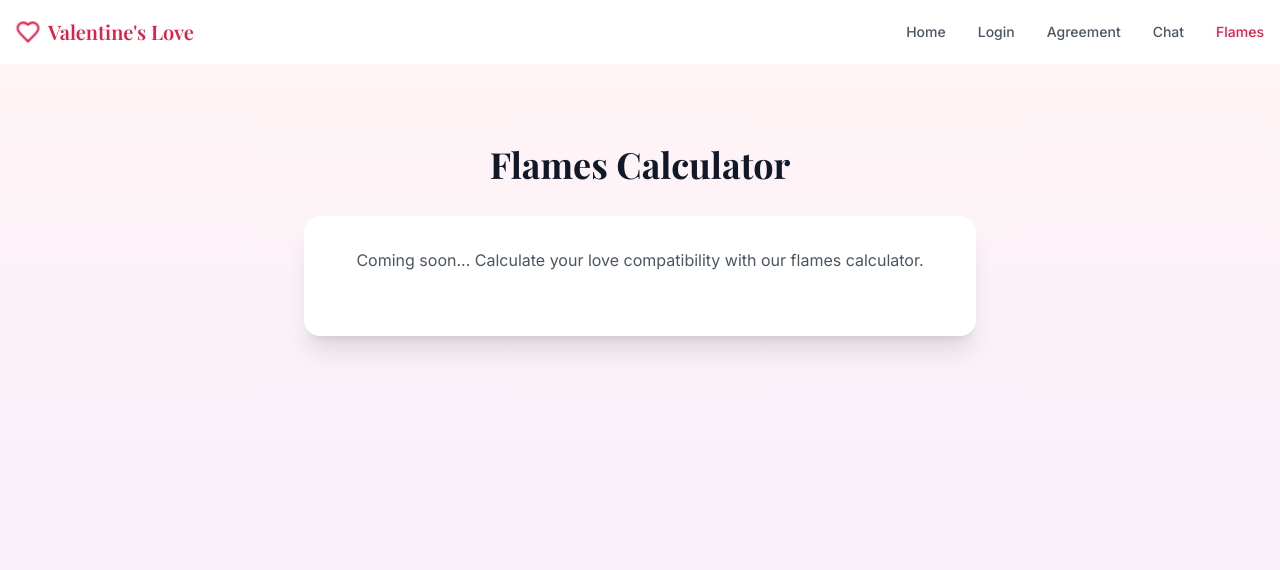
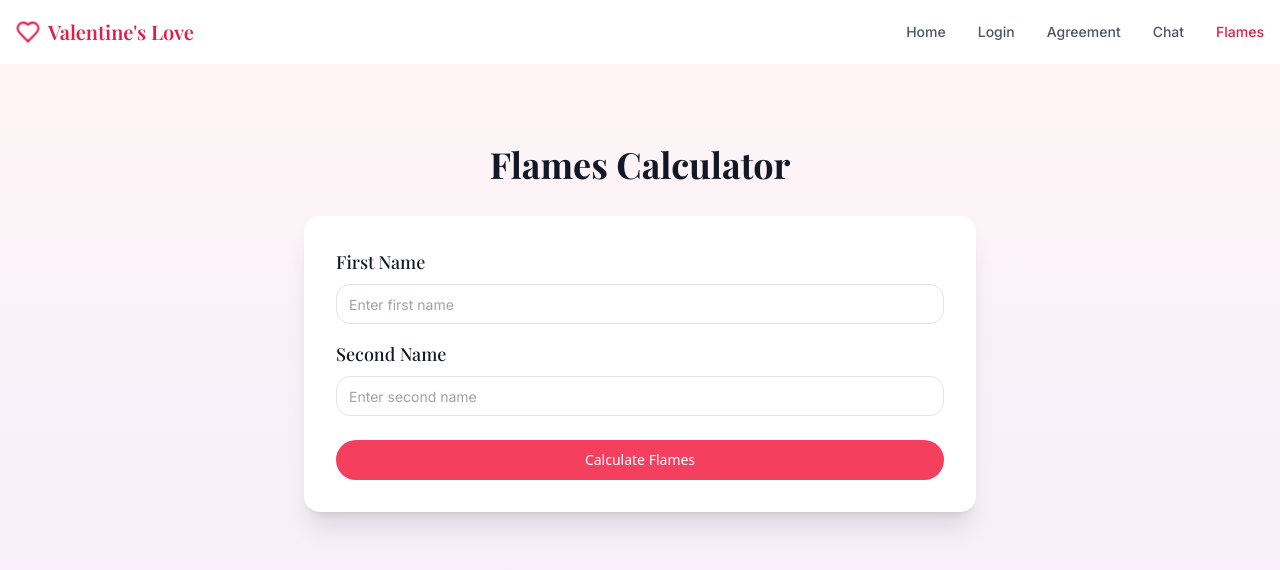
Before and after one commit to unaisshemim/loveflame-connection, a React (Vite) app: page /flames in a window 1280 px wide. Shown: the top 570 px of the page. Built offline with nearby package versions, Linux system fonts and the light colour scheme.

Commit message:
Add flames calculator inputs
Adds two input boxes to the flames page for user to input names and view their flames status with animations.

```diff
--- a/src/pages/Flames.tsx
+++ b/src/pages/Flames.tsx
@@ -1,15 +1,146 @@
+
+import { useState } from "react";
+import { Input } from "@/components/ui/input";
+import { Button } from "@/components/ui/button";
+import { Heart, Flame, UserHeart, Users, HeartCrack, Star } from "lucide-react";
+import { toast } from "sonner";
+
+type FlamesResult = "Friends" | "Lovers" | "Affectionate" | "Marriage" | "Enemies" | "Siblings" | null;
 
 const Flames = () => {
+  const [name1, setName1] = useState("");
+  const [name2, setName2] = useState("");
+  const [result, setResult] = useState<FlamesResult>(null);
+  const [isCalculating, setIsCalculating] = useState(false);
+
+  const calculateFlames = (name1: string, name2: string): FlamesResult => {
+    // Remove spaces and convert to lowercase
+    const str1 = name1.toLowerCase().replace(/\s/g, "");
+    const str2 = name2.toLowerCase().replace(/\s/g, "");
+
+    // Count remaining characters after canceling out common characters
+    let count = 0;
+    const chars1 = [...str1];
+    const chars2 = [...str2];
+
+    chars1.forEach(char => {
+      if (!chars2.includes(char)) count++;
+    });
+
+    chars2.forEach(char => {
+      if (!chars1.includes(char)) count++;
+    });
+
+    // FLAMES calculation
+    const flames = ["Friends", "Lovers", "Affectionate", "Marriage", "Enemies", "Siblings"];
+    const result = flames[(count % 6)] as FlamesResult;
+    return result;
+  };
+
+  const handleCalculate = (e: React.FormEvent) => {
+    e.preventDefault();
+    if (!name1.trim() || !name2.trim()) {
+      toast.error("Please enter both names");
+      return;
+    }
+
+    setIsCalculating(true);
+    setResult(null);
+
+    // Simulate calculation time for animation
+    setTimeout(() => {
+      const flamesResult = calculateFlames(name1, name2);
+      setResult(flamesResult);
+      setIsCalculating(false);
+    }, 2000);
+  };
+
+  const getResultIcon = (result: FlamesResult) => {
+    switch (result) {
+      case "Friends": return <Users className="h-16 w-16" />;
+      case "Lovers": return <Heart className="h-16 w-16" />;
+      case "Affectionate": return <UserHeart className="h-16 w-16" />;
+      case "Marriage": return <Star className="h-16 w-16" />;
+      case "Enemies": return <HeartCrack className="h-16 w-16" />;
+      case "Siblings": return <Users className="h-16 w-16" />;
+      default: return null;
+    }
+  };
+
   return (
     <div className="min-h-screen bg-gradient-to-b from-primary/30 to-secondary/30 py-20">
       <div className="container mx-auto px-4">
         <h1 className="font-playfair text-4xl font-bold text-center text-gray-900 mb-8 animate-fadeIn">
           Flames Calculator
         </h1>
-        <div className="max-w-2xl mx-auto bg-white rounded-2xl shadow-xl p-8 animate-fadeIn opacity-0" style={{ animationDelay: "200ms" }}>
-          <p className="font-inter text-gray-600 text-center mb-8">
-            Coming soon... Calculate your love compatibility with our flames calculator.
-          </p>
+
+        <div className="max-w-2xl mx-auto">
+          {/* Calculator Form */}
+          <div className="bg-white rounded-2xl shadow-xl p-8 mb-8 animate-fadeIn opacity-0"
+               style={{ animationDelay: "200ms" }}>
+            <form onSubmit={handleCalculate} className="space-y-6">
+              <div className="space-y-4">
+                <div>
+                  <label className="block font-playfair text-lg font-medium text-gray-900 mb-2">
+                    First Name
+                  </label>
+                  <Input
+                    placeholder="Enter first name"
+                    value={name1}
+                    onChange={(e) => setName1(e.target.value)}
+                    className="font-inter"
+                  />
+                </div>
+                <div>
+                  <label className="block font-playfair text-lg font-medium text-gray-900 mb-2">
+                    Second Name
+                  </label>
+                  <Input
+                    placeholder="Enter second name"
+                    value={name2}
+                    onChange={(e) => setName2(e.target.value)}
+                    className="font-inter"
+                  />
+                </div>
+              </div>
+              <Button
+                type="submit"
+                disabled={isCalculating}
+                className="w-full bg-love-500 hover:bg-love-600 text-white font-medium py-2 rounded-full transition-all duration-300 transform hover:scale-105"
+              >
+                {isCalculating ? (
+                  <Flame className="h-5 w-5 animate-spin" />
+                ) : (
+                  "Calculate Flames"
+                )}
+              </Button>
+            </form>
+          </div>
+
+          {/* Result Display */}
+          {(isCalculating || result) && (
+            <div className="bg-white rounded-2xl shadow-xl p-8 text-center animate-fadeIn opacity-0"
+                 style={{ animationDelay: "400ms" }}>
+              {isCalculating ? (
+                <div className="flex flex-col items-center space-y-4">
+                  <Flame className="h-16 w-16 text-love-500 animate-bounce" />
+                  <p className="font-playfair text-xl">Calculating your destiny...</p>
+                </div>
+              ) : result && (
+                <div className="flex flex-col items-center space-y-4">
+                  <div className="text-love-500 animate-pulse-slow">
+                    {getResultIcon(result)}
+                  </div>
+                  <h2 className="font-playfair text-3xl font-bold text-gray-900">
+                    {result}
+                  </h2>
+                  <p className="font-inter text-gray-600">
+                    {name1} and {name2}'s relationship is destined to be {result.toLowerCase()}!
+                  </p>
+                </div>
+              )}
+            </div>
+          )}
         </div>
       </div>
     </div>
```
